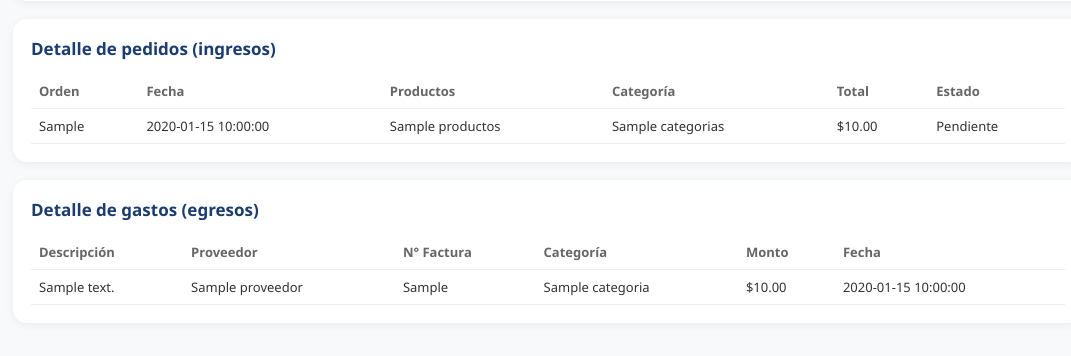
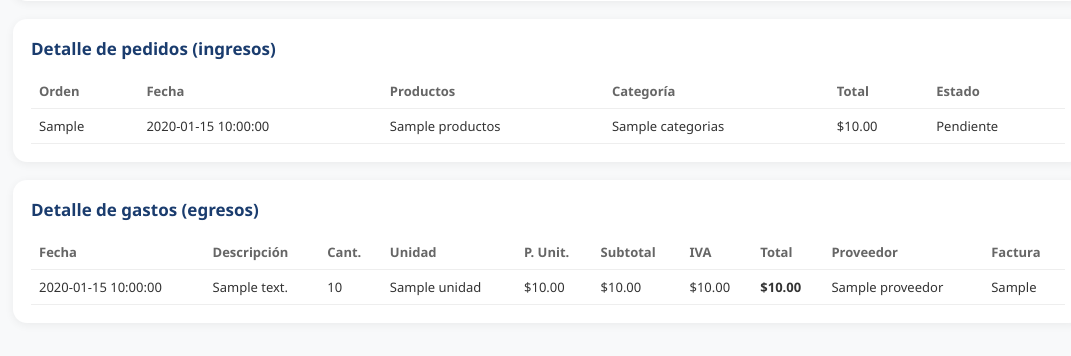
Before and after one commit to paopao0380-svg/recarga-veloz, a Python web app: template templates/reportes.html in a window 1280 px wide. Shown: the part 1649-2005 px from the top of the page, without its empty margins (92-1163 px from the left). Run offline with Jinja, Linux system fonts and the light colour scheme; the template is opened without the code that fills it: most values are stand-ins (such as "Sample title", 1, 10 or a date in 2020).

Commit message:
Update expense report table structure and headers

```diff
--- a/templates/reportes.html
+++ b/templates/reportes.html
@@ -264,20 +264,24 @@
             <h2>Detalle de gastos (egresos)</h2>
             <table>
                 <thead>
-                    <tr><th>Descripción</th><th>Proveedor</th><th>N° Factura</th><th>Categoría</th><th>Monto</th><th>Fecha</th></tr>
+                    <tr><th>Fecha</th><th>Descripción</th><th>Cant.</th><th>Unidad</th><th>P. Unit.</th><th>Subtotal</th><th>IVA</th><th>Total</th><th>Proveedor</th><th>Factura</th></tr>
                 </thead>
                 <tbody>
                     {% for g in gastos_lista %}
                     <tr>
+                        <td>{{ g.fecha }}</td>
                         <td>{{ g.descripcion }}</td>
+                        <td>{{ g.cantidad if g.cantidad is not none else "—" }}</td>
+                        <td>{{ g.unidad or "—" }}</td>
+                        <td>{% if g.precio_unitario is not none %}${{ '%.2f'|format(g.precio_unitario) }}{% else %}—{% endif %}</td>
+                        <td>{% if g.subtotal is not none %}${{ '%.2f'|format(g.subtotal) }}{% else %}—{% endif %}</td>
+                        <td>{% if g.iva is not none %}${{ '%.2f'|format(g.iva) }}{% else %}—{% endif %}</td>
+                        <td><strong>{% if g.total is not none %}${{ '%.2f'|format(g.total) }}{% else %}${{ '%.2f'|format(g.monto) }}{% endif %}</strong></td>
                         <td>{{ g.proveedor or "—" }}</td>
                         <td>{{ g.numero_factura or "—" }}</td>
-                        <td>{{ g.categoria }}</td>
-                        <td>${{ '%.2f'|format(g.monto) }}</td>
-                        <td>{{ g.fecha }}</td>
                     </tr>
                     {% else %}
-                    <tr><td colspan="6">Sin gastos</td></tr>
+                    <tr><td colspan="10">Sin gastos</td></tr>
                     {% endfor %}
                 </tbody>
             </table>
```
